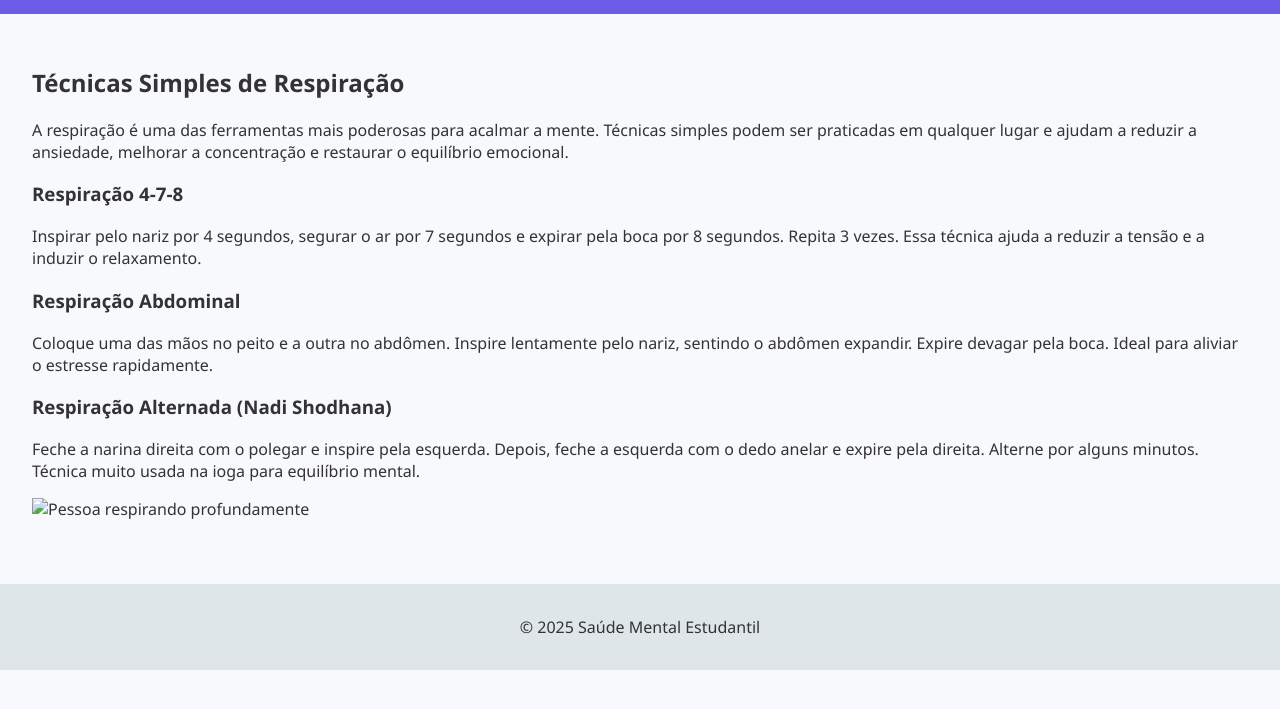
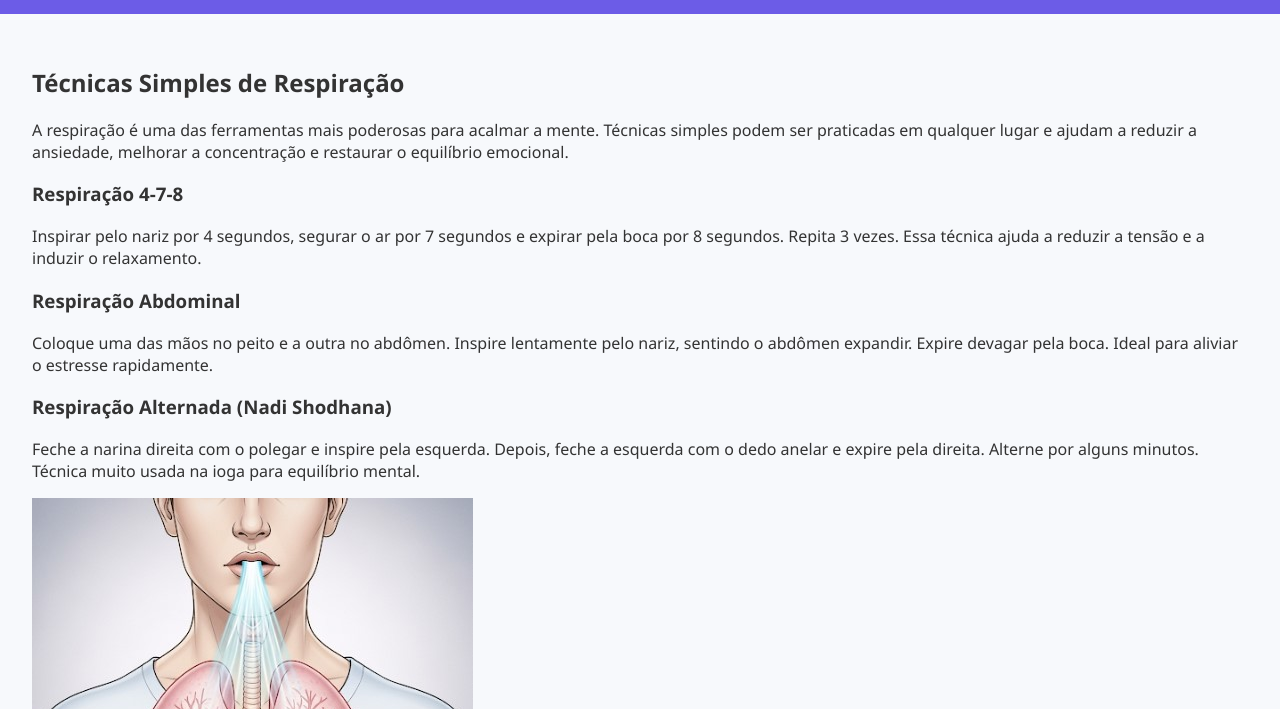
Before and after one commit to prgspheu/site-saude-mental, a plain HTML site: page tecnicas.html in a window 1280 px wide. Shown: the part 91-800 px from the top of the page. Drawn offline with Linux system fonts and the light colour scheme.

Commit message:
tecnicas.html

```diff
--- a/tecnicas.html
+++ b/tecnicas.html
@@ -41,7 +41,7 @@
       <p>Feche a narina direita com o polegar e inspire pela esquerda. Depois, feche a esquerda com o dedo anelar e expire pela direita. Alterne por alguns minutos. Técnica muito usada na ioga para equilíbrio mental.</p>
     </section>
 
-    <img src="img/respiracao.jpg" alt="Pessoa respirando profundamente" class="wide-img">
+    <img src="respiracao.jpg" alt="Pessoa respirando profundamente" class="wide-img">
   </main>
 
   <footer>
```
